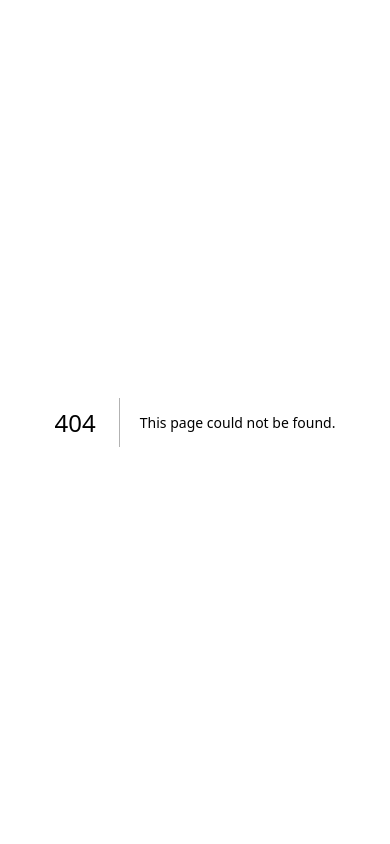
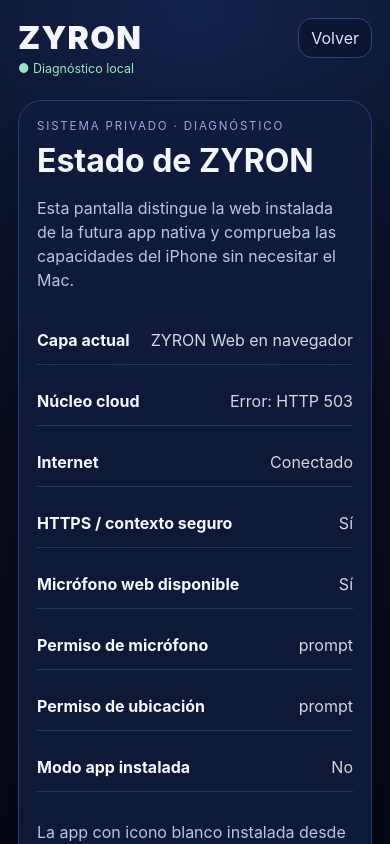
Before and after one commit to atorrefu-design/Zyron, a Next.js app: page /diagnostics in a window 390 px wide. Before the commit this address had no page. Shown: the top 844 px of the page. Built offline with nearby package versions, Linux system fonts and the light colour scheme; no server answers; the database is empty.

Commit message:
feat: add self-diagnostics page for web and iPhone runtime

```diff
--- /dev/null
+++ b/app/diagnostics/page.tsx
@@ -0,0 +1,132 @@
+"use client";
+
+import { useEffect, useMemo, useState } from "react";
+
+type HealthState = {
+  ok?: boolean;
+  service?: string;
+  timestamp?: string;
+  [key: string]: unknown;
+};
+
+type PermissionState = "granted" | "denied" | "prompt" | "unsupported" | "unknown";
+
+function detectStandalone() {
+  if (typeof window === "undefined") return false;
+  const navigatorWithStandalone = navigator as Navigator & { standalone?: boolean };
+  return window.matchMedia?.("(display-mode: standalone)").matches === true || navigatorWithStandalone.standalone === true;
+}
+
+function detectIOS() {
+  if (typeof navigator === "undefined") return false;
+  return /iPhone|iPad|iPod/i.test(navigator.userAgent);
+}
+
+async function permissionState(name: PermissionName): Promise<PermissionState> {
+  try {
+    if (!("permissions" in navigator)) return "unsupported";
+    const result = await navigator.permissions.query({ name });
+    return result.state;
+  } catch {
+    return "unsupported";
+  }
+}
+
+export default function DiagnosticsPage() {
+  const [health, setHealth] = useState<HealthState | null>(null);
+  const [healthError, setHealthError] = useState<string | null>(null);
+  const [microphone, setMicrophone] = useState<PermissionState>("unknown");
+  const [geolocation, setGeolocation] = useState<PermissionState>("unknown");
+  const [secureContext, setSecureContext] = useState(false);
+  const [standalone, setStandalone] = useState(false);
+  const [ios, setIOS] = useState(false);
+  const [mediaDevices, setMediaDevices] = useState(false);
+  const [online, setOnline] = useState(true);
+
+  useEffect(() => {
+    setStandalone(detectStandalone());
+    setIOS(detectIOS());
+    setSecureContext(window.isSecureContext);
+    setMediaDevices(Boolean(navigator.mediaDevices?.getUserMedia));
+    setOnline(navigator.onLine);
+
+    const updateOnline = () => setOnline(navigator.onLine);
+    window.addEventListener("online", updateOnline);
+    window.addEventListener("offline", updateOnline);
+
+    void permissionState("geolocation").then(setGeolocation);
+    // microphone is not universally exposed through the Permissions API on iOS.
+    void permissionState("microphone" as PermissionName).then(setMicrophone);
+
+    const controller = new AbortController();
+    const timer = window.setTimeout(() => controller.abort(), 10_000);
+    void fetch("/api/health", { cache: "no-store", signal: controller.signal })
+      .then(async (response) => {
+        const body = (await response.json().catch(() => ({}))) as HealthState;
+        if (!response.ok) throw new Error(`HTTP ${response.status}`);
+        setHealth(body);
+      })
+      .catch((error) => setHealthError(error instanceof Error ? error.message : "Sin respuesta"))
+      .finally(() => window.clearTimeout(timer));
+
+    return () => {
+      window.clearTimeout(timer);
+      controller.abort();
+      window.removeEventListener("online", updateOnline);
+      window.removeEventListener("offline", updateOnline);
+    };
+  }, []);
+
+  const runtimeLabel = useMemo(() => {
+    if (standalone && ios) return "ZYRON Web instalada en iPhone (PWA)";
+    if (standalone) return "ZYRON Web instalada (PWA)";
+    if (ios) return "ZYRON Web abierta en Safari del iPhone";
+    return "ZYRON Web en navegador";
+  }, [ios, standalone]);
+
+  const rows = [
+    ["Capa actual", runtimeLabel],
+    ["Núcleo cloud", health?.ok ? "Activo" : healthError ? `Error: ${healthError}` : "Comprobando…"],
+    ["Internet", online ? "Conectado" : "Sin conexión"],
+    ["HTTPS / contexto seguro", secureContext ? "Sí" : "No"],
+    ["Micrófono web disponible", mediaDevices ? "Sí" : "No"],
+    ["Permiso de micrófono", microphone],
+    ["Permiso de ubicación", geolocation],
+    ["Modo app instalada", standalone ? "Sí" : "No"],
+  ] as const;
+
+  return (
+    <main className="shell">
+      <header className="header">
+        <div>
+          <div className="brand">ZYRON</div>
+          <div className="status state-ready">● Diagnóstico local</div>
+        </div>
+        <div className="headerActions">
+          <a className="ghostButton navLink" href="/">Volver</a>
+        </div>
+      </header>
+
+      <section className="panel">
+        <div className="eyebrow">Sistema privado · diagnóstico</div>
+        <h1>Estado de ZYRON</h1>
+        <p className="subtitle">
+          Esta pantalla distingue la web instalada de la futura app nativa y comprueba las capacidades del iPhone sin necesitar el Mac.
+        </p>
+
+        <div style={{ display: "grid", gap: 12, marginTop: 24 }}>
+          {rows.map(([label, value]) => (
+            <div key={label} style={{ display: "flex", justifyContent: "space-between", gap: 20, padding: "14px 0", borderBottom: "1px solid rgba(255,255,255,.12)" }}>
+              <strong>{label}</strong>
+              <span style={{ textAlign: "right", opacity: 0.85 }}>{String(value)}</span>
+            </div>
+          ))}
+        </div>
+
+        <p className="subtitle" style={{ marginTop: 28 }}>
+          La app con icono blanco instalada desde Xcode es el cliente nativo de pruebas. Esta página pertenece a ZYRON Web/PWA, que seguirá funcionando aunque el Mac esté apagado.
+        </p>
+      </section>
+    </main>
+  );
+}
```
